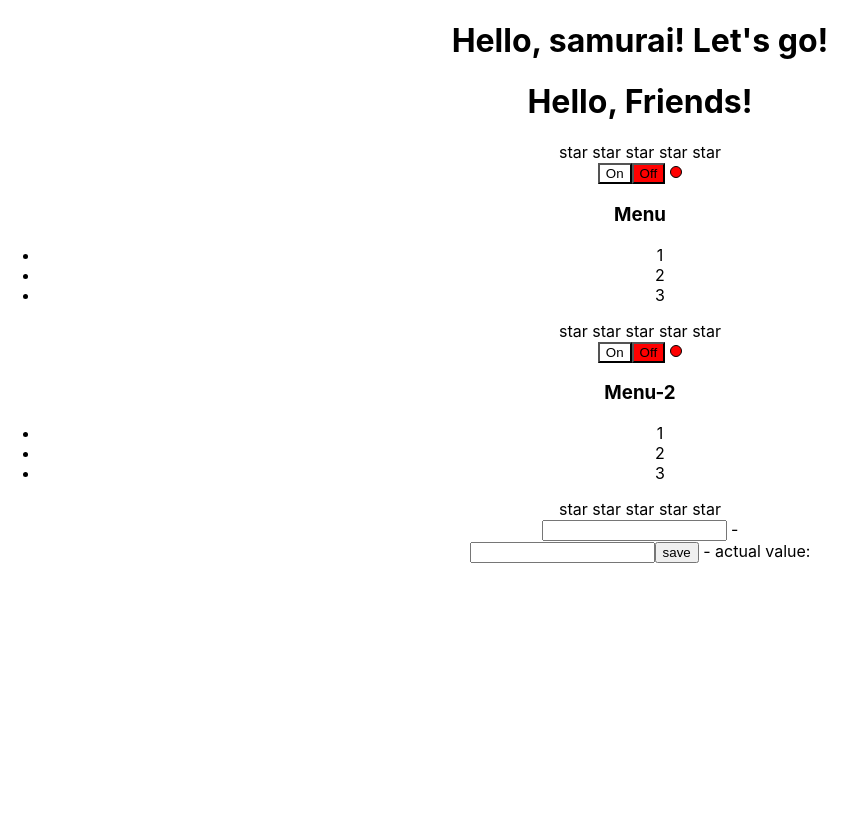
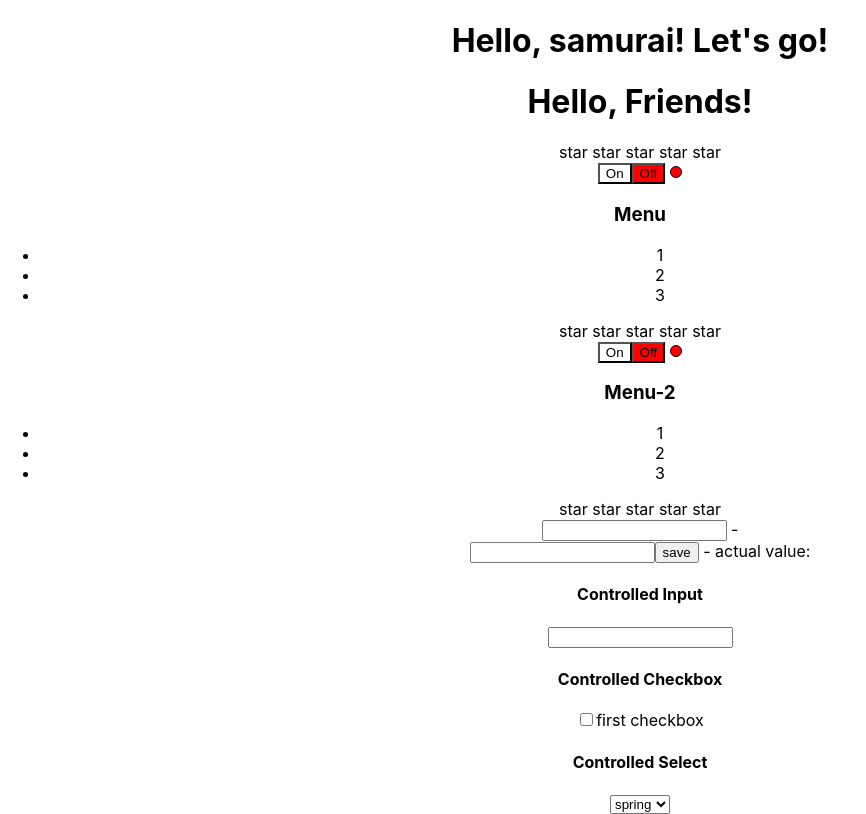
Before and after one commit to wrunika/samurai-way-main, a React (Create React App) app: page / in a window 1280 px wide. Shown: the whole page, without its empty margins (0-866 px from the left). Built offline with nearby package versions, Linux system fonts and the light colour scheme.

Commit message:
feat: add controlled input, checkbox and select

```diff
--- a/src/App.tsx
+++ b/src/App.tsx
@@ -7,6 +7,9 @@ import UncontrolledAccordion from "./components/UncontrolledAccordion/Uncontroll
 import {UncontrolledRating} from "./components/UncontrolledRating/UncontrolledRating";
 import OnOff from "./components/OnOff/OnOff";
 import {UncontrolledInput} from "./components/UncontrolledInput/UncontrolledInput";
+import {ControlledInput} from "./components/ControlledInput/ControlledInput";
+import {ControlledCheckbox} from "./components/ControlledInput/ControlledCheckbox";
+import {ControlledSelect} from "./components/ControlledInput/ControlledSelect";
 
 export type RatingValueType = 0 | 1 | 2 | 3 | 4 | 5
 
@@ -14,6 +17,9 @@ export type RatingValueType = 0 | 1 | 2 | 3 | 4 | 5
 function App() {
     console.log('app rendering')
     const [ratingValue, setRatingValue] = useState<RatingValueType>(0);
+    const [parentInputValue, setParentInputValue] = useState('');
+    const [parentCheckboxValue, setParentCheckboxValue] = useState(false);
+    const [parentSelectValue, setParentSelectValue] = useState<string | undefined>(undefined);
     const [accordionCollapsed, setAccordionCollapsed] = useState<boolean>(false);
     const [on, setOn] = useState<boolean>(false)
 
@@ -40,6 +46,9 @@ function App() {
             <UncontrolledAccordion titleValue={"Menu-2"} />
             <UncontrolledRating />
             <UncontrolledInput />
+            <ControlledInput parentInputValue={parentInputValue} setParentInputValue={setParentInputValue} />
+            <ControlledCheckbox parentCheckboxValue={parentCheckboxValue} setParentCheckboxValue={setParentCheckboxValue} />
+            <ControlledSelect parentSelectValue={parentSelectValue} setParentSelectValue={setParentSelectValue} />
         </div>
     );
 }
--- /dev/null
+++ b/src/components/ControlledInput/ControlledCheckbox.tsx
@@ -0,0 +1,19 @@
+import React, {ChangeEvent} from 'react';
+
+type ControlledCheckboxPropsType = {
+    parentCheckboxValue: boolean
+    setParentCheckboxValue: (c: boolean)=>void
+}
+
+export const ControlledCheckbox = (props: ControlledCheckboxPropsType) => {
+    const onChangeCheckboxHandler = (e: ChangeEvent<HTMLInputElement>) => {
+      props.setParentCheckboxValue(e.currentTarget.checked)
+    }
+    return (
+        <div>
+            <h4>Controlled Checkbox</h4>
+            <input type="checkbox" checked={props.parentCheckboxValue} onChange={onChangeCheckboxHandler} />
+            <span>first checkbox</span>
+        </div>
+    );
+};
--- /dev/null
+++ b/src/components/ControlledInput/ControlledInput.tsx
@@ -0,0 +1,18 @@
+import React, {ChangeEvent} from 'react';
+
+type ControlledInputPropsType = {
+    parentInputValue: string
+    setParentInputValue: (e: string)=>void
+}
+
+export const ControlledInput = (props: ControlledInputPropsType) => {
+    const onChangeHandler = (e: ChangeEvent<HTMLInputElement>) => {
+      props.setParentInputValue(e.currentTarget.value)
+    }
+    return (
+        <div>
+            <h4>Controlled Input</h4>
+            <input value={props.parentInputValue} onChange={onChangeHandler} />
+        </div>
+    );
+};
--- /dev/null
+++ b/src/components/ControlledInput/ControlledSelect.tsx
@@ -0,0 +1,23 @@
+import React, {ChangeEvent} from 'react';
+
+type ControlledSelectPropsType = {
+    parentSelectValue: string | undefined
+    setParentSelectValue: (n: string | undefined)=>void
+}
+
+export const ControlledSelect = (props: ControlledSelectPropsType) => {
+    const onChangeSelectHandler = (e: ChangeEvent<HTMLSelectElement>) => {
+      props.setParentSelectValue(e.currentTarget.value)
+    }
+    return (
+        <div>
+            <h4>Controlled Select</h4>
+            <select value={props.parentSelectValue} onChange={onChangeSelectHandler}>
+                <option>spring</option>
+                <option value="1">March</option>
+                <option value="2">April</option>
+                <option value="3">May</option>
+            </select>
+        </div>
+    );
+};
--- a/src/components/UncontrolledInput/UncontrolledInput.tsx
+++ b/src/components/UncontrolledInput/UncontrolledInput.tsx
@@ -18,7 +18,7 @@ export const UncontrolledInput = () => {
             </div>
             <div>
                 <input ref={inputRef} />
-                <button onClick={saveInputValue}>save</button> - actual value: {valueForButton}
+                <button onClick={saveInputValue} >save</button> - actual value: {valueForButton}
             </div>
         </div>
     );
```
